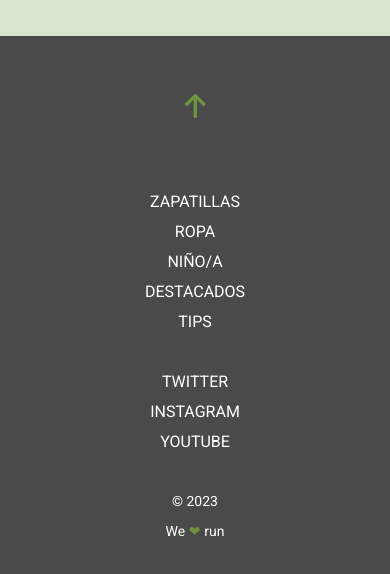
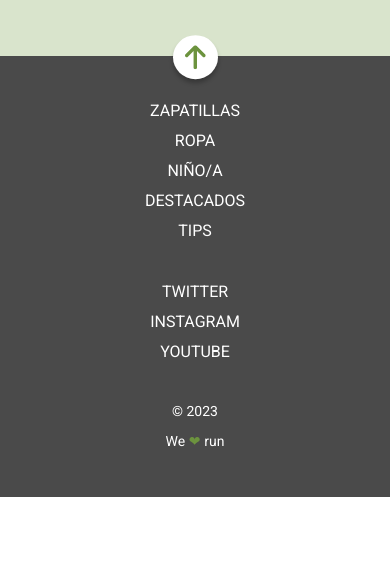
Before and after one commit to Adalab/modulo-1-evaluacion-final-Nymesia47, a website built with Vite: page src/index.html in a window 390 px wide. Shown: the part 1305-1879 px from the top of the page. After the commit the page ends 1802 px from the top, so only its background shows below. Built offline with nearby package versions, Linux system fonts and the light colour scheme; files whose address does not match are found by name.

Commit message:
fotter mobile style completed

```diff
--- a/src/scss/layout/_footer.scss
+++ b/src/scss/layout/_footer.scss
@@ -3,7 +3,28 @@
   color: $neutral-color;
   display: grid;
   grid-template-columns: 1fr;
-  grid-template-rows: 1fr 1fr 1fr 1fr;
+  grid-template-rows: 4.0rem 1fr 1fr 10.0rem;
+}
+
+.link-container {
+  display: flex;
+  justify-content: center;
+  & a {
+    width: 4.5rem;
+    height: 4.5rem;
+    background-color: $neutral-color;
+    border-radius: 50%;
+    padding-top: 1.0rem;
+    box-shadow: 0rem 0.4rem .4rem 0 rgba(0, 0, 0, 0.25);
+    margin-bottom: 2.0rem;
+    translate: 0 -20%;
+  }
+
+
+
+  & svg {
+    color: $main-color;
+  }
 }
 
 footer nav {
--- a/src/scss/layout/_highlights.SCSS
+++ b/src/scss/layout/_highlights.SCSS
@@ -62,6 +62,7 @@
         background-color: $main-color;
         border-radius: 22.5rem;
         border-style: hidden;
+        margin-bottom: 2.0rem;
 
     }
     & a {
```
